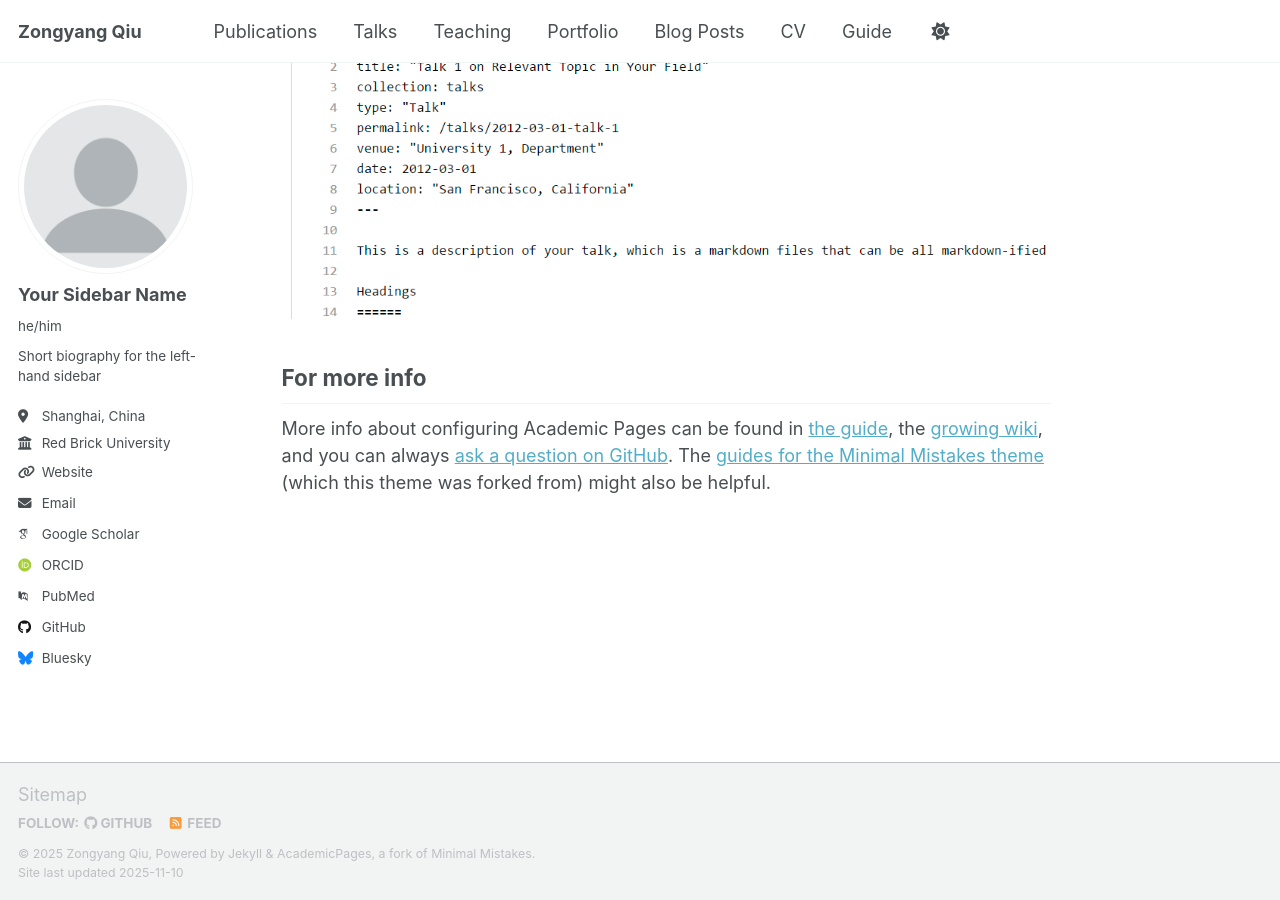
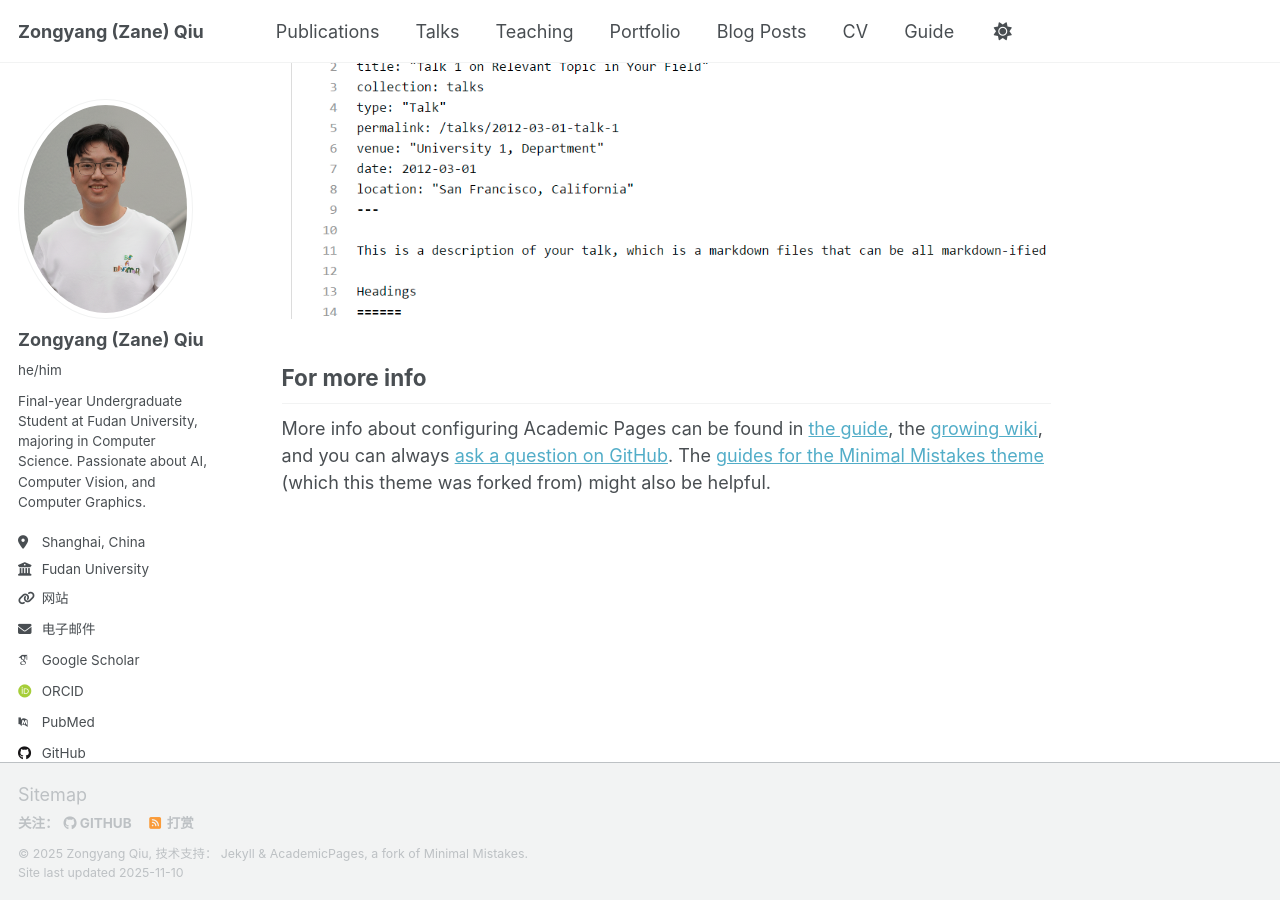
Before and after one commit to Zane-ZYQiu/Zane-ZYQiu.github.io, a Jekyll site: the page built from _pages/about.md, in a window 1280 px wide and 900 px high, scrolled down 2880 px. Built offline with Jekyll 4.4.1, drawn with Linux system fonts in a browser that asks for light colours; some web fonts are replaced; a script that is not in the unit is left out.

Commit message:
change personal information

```diff
--- a/_config.yml
+++ b/_config.yml
@@ -7,13 +7,13 @@
 # server process.
 
 # Basic Site Settings
-locale                   : "en-US"
+locale                   : "zh-CN"
 site_theme               : "default" # Currently available options are "default", "air"
-title                    : "Zongyang Qiu"
+title                    : "Zongyang (Zane) Qiu"
 title_separator          : "-"
 name                     : &name "Zongyang Qiu"
 description              : &description "Zongyang Qiu's academic portfolio"   # Update this with a general description of your site, this is the default if not overridden by a page
-url                      : https://academicpages.github.io # The base hostname & protocol for your site e.g. "https://[your GitHub username].github.io",
+url                      : https://zane-zyqiu.github.io # The base hostname & protocol for your site e.g. "https://[your GitHub username].github.io",
                                                            # or if you already have some other page hosted on Github then use "https://[your GitHub username].github.io/[Your Repo Name]"
 baseurl                  : "" # the subpath of your site, e.g. "/blog"
 repository               : "Zane-ZYQiu/Zane-ZYQiu.github.io"
@@ -24,11 +24,11 @@ repository               : "Zane-ZYQiu/Zane-ZYQiu.github.io"
 author:
   # Biographic information
   avatar           : "profile.png"
-  name             : "Your Sidebar Name"
+  name             : "Zongyang (Zane) Qiu"
   pronouns         : "he/him"
-  bio              : "Short biography for the left-hand sidebar"
+  bio              : "Final-year Undergraduate Student at Fudan University, majoring in Computer Science. Passionate about AI, Computer Vision, and Computer Graphics. "
   location         : "Shanghai, China"
-  employer         : "Red Brick University"
+  employer         : "Fudan University"
   uri              : "zane-zyqiu.github.io"
   email            : "zane.zy.qiu@gmail.com"
 
```
Also changed, not shown: images/profile.png, 6 other files.
